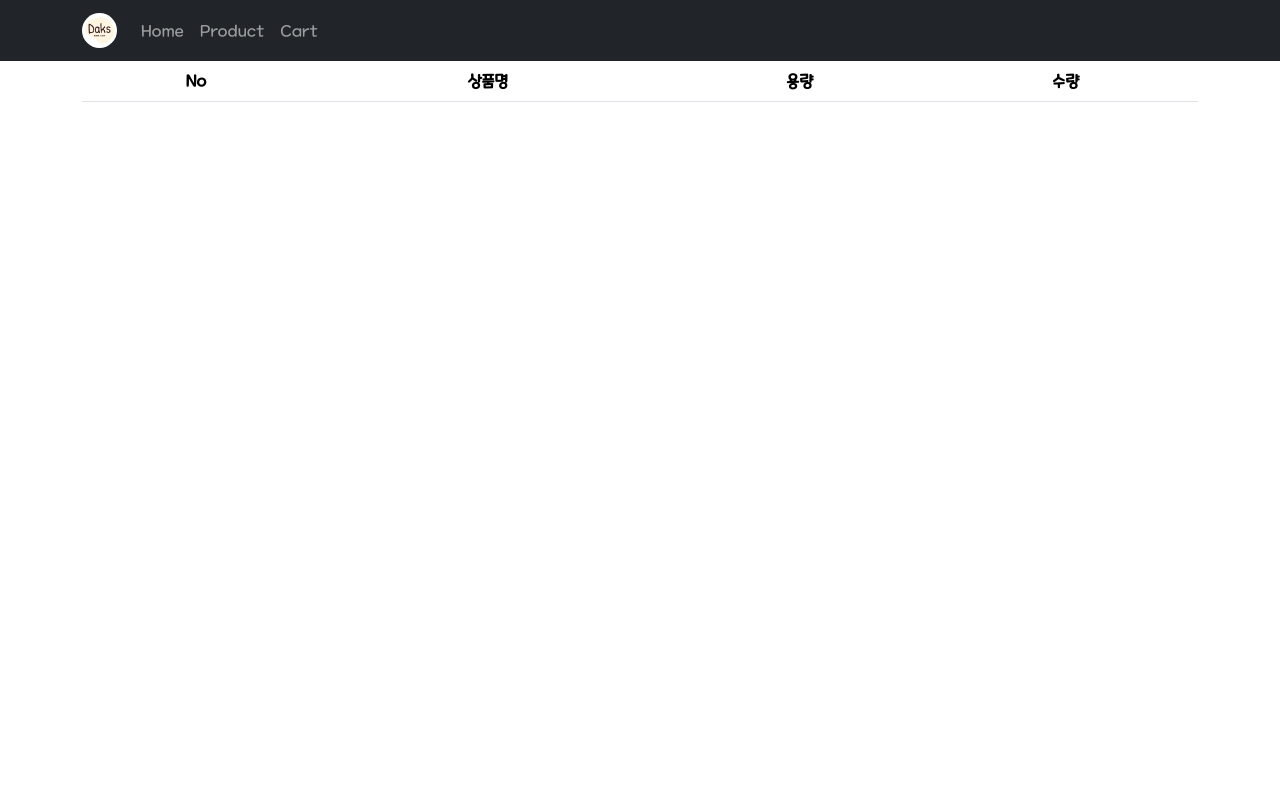
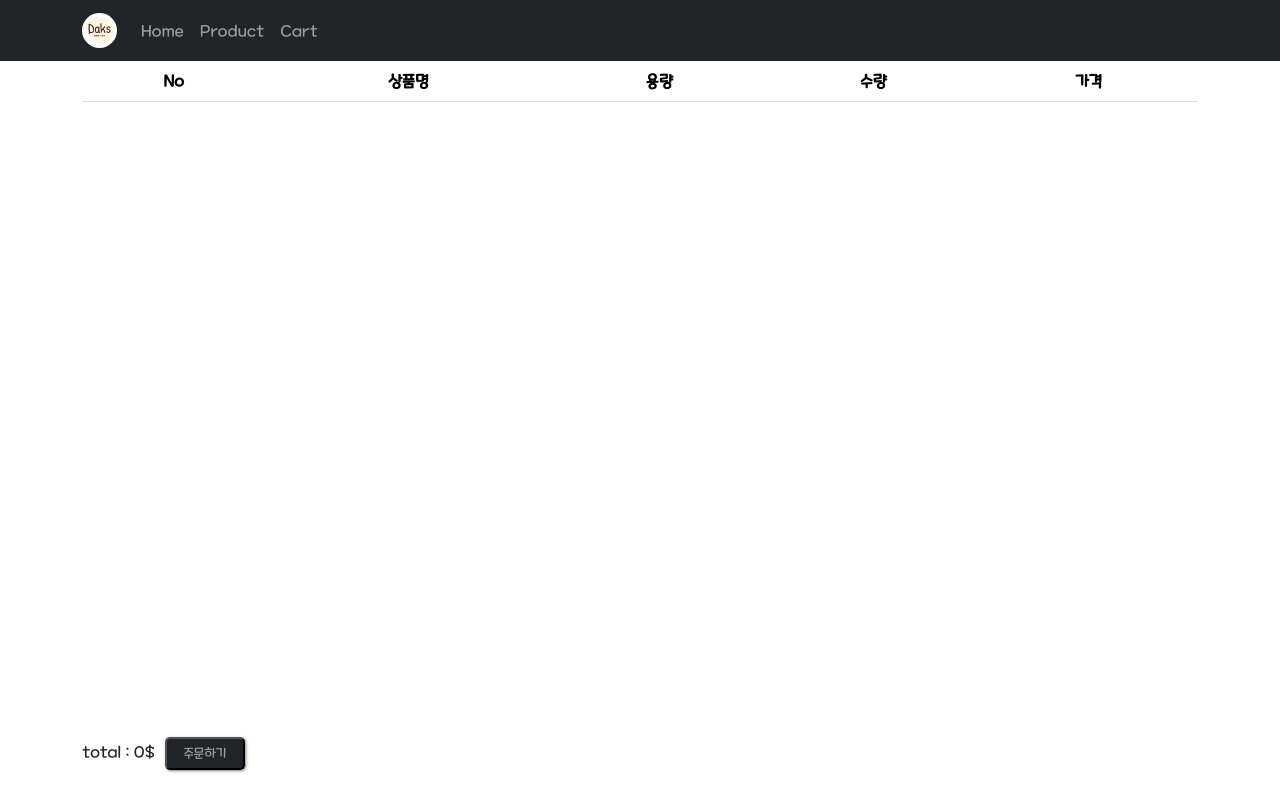
Before and after one commit to daks4012/FrontEnd_Study, a React (Create React App) app in the folder REACT/shop/: page /cart in a window 1280 px wide. Built offline with nearby package versions, Linux system fonts and the light colour scheme.

Commit message:
Add files via upload

```diff
--- a/REACT/shop/src/pages/Cart.js
+++ b/REACT/shop/src/pages/Cart.js
@@ -10,11 +10,31 @@ let TRtextCenter = styled.tr`
 let DelContainer = styled.div`
     width: 30px;
     float: right;
-`
+`;
+
+let Total = styled.div`
+    position: fixed;
+    bottom: 30px;
+`;
+
+let TotalOrder = styled.button`
+    margin-left: 10px;
+    border-radius: 5px;
+    width: 80px;
+    height: 33px;
+    box-shadow: 1px 1px 3px gray;
+    background-color: #212529;
+    color: #9B9D9E;
+    font-size: 13px;
+`;
 
 function Cart() {
     let perfume = useSelector((state) => { return state })
+    let cartItems = useSelector((state) => state.cartState);
     let dispatch = useDispatch() //store.js에 요청을 보내는 함수
+    let totalPrice = cartItems.reduce((total, item) => {
+        return total + item.price * (parseInt(item.volume) / 50) * item.quantity;
+    }, 0);
 
     return (<>
         <Container>
@@ -25,6 +45,7 @@ function Cart() {
                         <th>상품명</th>
                         <th>용량</th>
                         <th>수량</th>
+                        <th>가격</th>
                     </TRtextCenter>
                 </thead>
                 <tbody>
@@ -34,8 +55,8 @@ function Cart() {
                                 <TRtextCenter key={i}>
                                     <td>{i + 1}</td>
                                     <td>{perfume.cartState[i].name}</td>
-                                    <td>{perfume.cartState[i].volume}</td>
-                                    <td>
+                                    <td>{perfume.cartState[i].volume}ml</td>
+                                    <td style={{ width: '150px' }}>
                                         {
                                             // perfume.cartState[i].id로 접근해 액션에 디스패치 함. 정확하게 참조 가능
                                         }
@@ -47,6 +68,8 @@ function Cart() {
                                             dispatch(quantityPlus(perfume.cartState[i].id));
                                         }}>+</button>
                                     </td>
+                                    <td style={{ width: '150px' }}
+                                    >{perfume.cartState[i].price * (perfume.cartState[i].volume) / 50 * perfume.cartState[i].quantity}$</td>
                                     <DelContainer>
                                         <button className='btn' onClick={() => {
                                             dispatch(deletePerfume(perfume.cartState[i].id));
@@ -58,6 +81,9 @@ function Cart() {
                     }
                 </tbody>
             </Table>
+            <Total>total : {totalPrice}$
+                <TotalOrder onClick={(e) => { alert('미구현') }}>주문하기</TotalOrder>
+            </Total>
         </Container>
     </>)
 }
```
